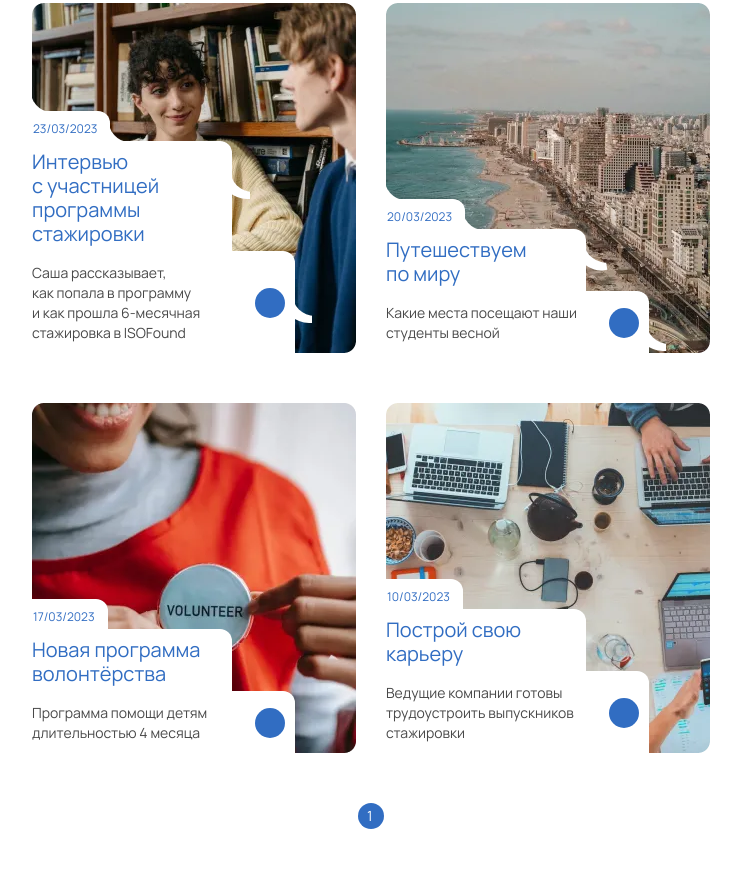
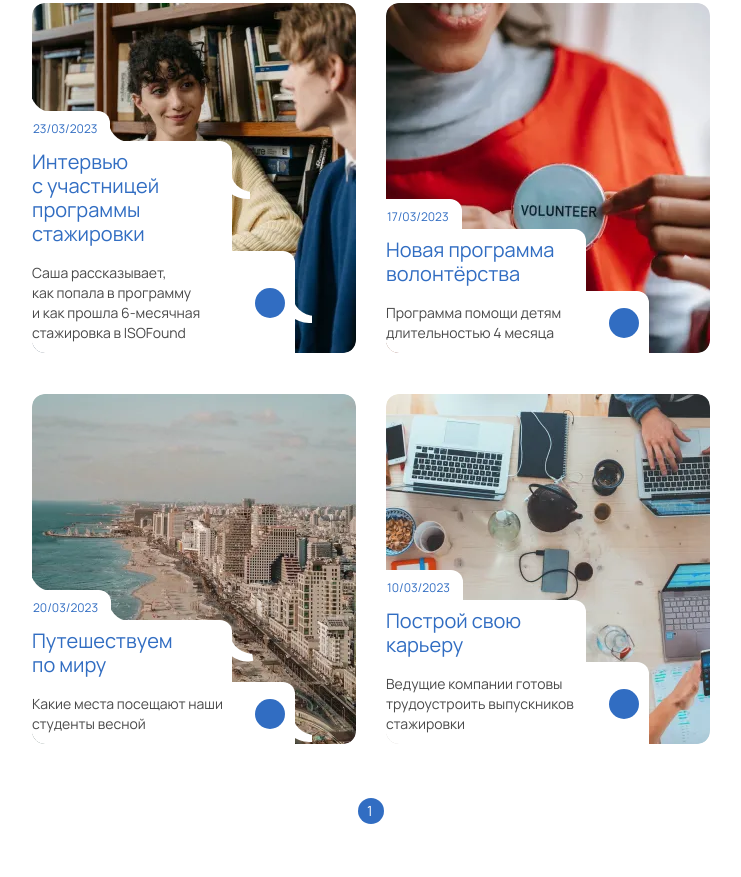
Before and after one commit to KomlevaAlena/Internship_accelerator_25, a website built with Vite: page source/index.html in a window 1280 px wide. Shown: the part 3963-4840 px from the top of the page, without its empty margins (269-1010 px from the left). Built offline with nearby package versions, Linux system fonts and the light colour scheme.

Commit message:
news__slider-wrapper

```diff
--- a/source/index.html
+++ b/source/index.html
@@ -461,6 +461,27 @@
                   <img src="img/news-interview-mobile-1x.webp" srcset="img/news-interview-mobile-2x.webp" width="290" height="240" alt="Команда за работой.">
                 </picture>
               </li>
+
+              <li class="news__item-slider news-card swiper-slide">
+                <div class="news-card__wrapper">
+                  <p class="news-card__date">17/03/2023</p>
+                  <h3 class="news-card__title title">Новая программа волонтёрства</h3>
+                  <div class="news-card__button-wrapper">
+                    <p class="news-card__text">Программа помощи детям длительностью 4 месяца</p>
+                      <a class="news-card__button toggle-blue" href="#">
+                        <span class="visually-hidden">Подробнее</span>
+                        <svg width="14" height="14">
+                          <use href="/__spritemap#sprite-arrow-button-rigth"></use>
+                        </svg>
+                      </a>
+                  </div>
+                </div>
+                <picture>
+                  <source media="(min-width: 1440px)" srcset="img/news-volunteer-1x.webp 1x, img/news-volunteer-2x.webp 2x" width="286" height="400" type="image/webp">
+                  <source media="(min-width: 768px)" srcset="img/news-volunteer-tablet-1x.webp 1x, img/news-volunteer-tablet-2x.webp 2x" width="324" height="350" type="image/webp">
+                  <img src="img/news-volunteer-1x.webp" srcset="img/news-volunteer-2x.webp" width="290" height="240" alt="Волонтер в оранжевой футболке.">
+                </picture>
+              </li>
               <li class="news__item-slider news-card swiper-slide news-trevel-slide">
                 <div class="news-card__wrapper">
                   <p class="news-card__date">20/03/2023</p>
@@ -479,26 +500,6 @@
                   <source media="(min-width: 1440px)" srcset="img/news-tavel-1x.webp 1x, img/news-tavel-2x.webp 2x" width="286" height="400" type="image/webp">
                   <source media="(min-width: 768px)" srcset="img/news-tavel-tablet-1x.webp 1x, img/news-tavel-tablet-2x.webp 2x" width="324" height="350" type="image/webp">
                   <img src="img/news-tavel-mobile-1x.webp" srcset="img/news-tavel-mobile-2x.webp" width="290" height="240" alt="Город.">
-                </picture>
-              </li>
-              <li class="news__item-slider news-card swiper-slide">
-                <div class="news-card__wrapper">
-                  <p class="news-card__date">17/03/2023</p>
-                  <h3 class="news-card__title title">Новая программа волонтёрства</h3>
-                  <div class="news-card__button-wrapper">
-                    <p class="news-card__text">Программа помощи детям длительностью 4 месяца</p>
-                      <a class="news-card__button toggle-blue" href="#">
-                        <span class="visually-hidden">Подробнее</span>
-                        <svg width="14" height="14">
-                          <use href="/__spritemap#sprite-arrow-button-rigth"></use>
-                        </svg>
-                      </a>
-                  </div>
-                </div>
-                <picture>
-                  <source media="(min-width: 1440px)" srcset="img/news-volunteer-1x.webp 1x, img/news-volunteer-2x.webp 2x" width="286" height="400" type="image/webp">
-                  <source media="(min-width: 768px)" srcset="img/news-volunteer-tablet-1x.webp 1x, img/news-volunteer-tablet-2x.webp 2x" width="324" height="350" type="image/webp">
-                  <img src="img/news-volunteer-1x.webp" srcset="img/news-volunteer-2x.webp" width="290" height="240" alt="Волонтер в оранжевой футболке.">
                 </picture>
               </li>
               <li class="news__item-slider news-card swiper-slide">
--- a/source/js/modules/modal-form.js
+++ b/source/js/modules/modal-form.js
@@ -1,41 +1,36 @@
+// modal-form.js
 export const modalForm = function modalDescription() {
   const openModalButton = document.getElementById('modal-open-button');
   const modalWindow = document.getElementById('modal-window');
-  const closeModalButton = modalWindow.getElementsByClassName('modal-form__toggle-close')[0];
-  const tagBody = document.getElementsByTagName('body');
+  const closeModalButton = modalWindow?.querySelector('.modal-form__toggle-close');
+  const tagBody = document.body;
   const modalWrapper = document.querySelector('.modal__wrapper');
 
-  //   openModalButton.onclick = function (e) {
-  //     e.preventDefault();
-  //     modalWindow.classList.add('modal-open');
-  //     tagBody.classList.add('hidden');
-  //   };
+  // Если хотя бы один элемент не найден — выводим ошибку
+  if (!openModalButton || !modalWindow || !closeModalButton || !modalWrapper) {
+    console.error('One or more modal elements not found:', {
+      openModalButton,
+      modalWindow,
+      closeModalButton,
+      modalWrapper
+    });
+    return; // Прекращаем выполнение, чтобы не было ошибок
+  }
 
-  //   closeModalButton.onclick = function (e) {
-  //     e.preventDefault();
-  //     modalWindow.classList.remove('modal-open');
-  //     tagBody.classList.remove('hidden');
-  //   };
-  //   modalWindow.onmousedown = function (e) {
-  //     const target = e.target;
-  //     const modalContent = modalWindow.getElementsByClassName('modal__content')[0];
-  //     if (e.target.closest(`.${ modalContent.className}`) === null) {
-  //       this.classList.remove('modal-open');
-  //       tagBody.classList.remove('hidden');
-  //     }
-  //   };
-  // });
-  openModalButton.addEventListener('click', () =>{
+  openModalButton.addEventListener('click', () => {
     modalWindow.classList.toggle('modal-open');
     tagBody.classList.toggle('hidden');
   });
-  closeModalButton.addEventListener('click', () =>{
+
+  closeModalButton.addEventListener('click', () => {
     modalWindow.classList.remove('modal-open');
     tagBody.classList.remove('hidden');
   });
+
   document.addEventListener('mouseup', (e) => {
     if (!modalWrapper.contains(e.target)) {
       modalWindow.classList.remove('modal-open');
+      tagBody.classList.remove('hidden');
     }
   });
 };
--- a/source/js/modules/slider.js
+++ b/source/js/modules/slider.js
@@ -74,7 +74,8 @@ export const sliderNews = new Swiper('.news__slider-wrapper', {
   direction: 'horizontal',
   loop: false,
   loopAddBlankSlides: true,
-  freeMode: true,
+  freeMode: false,
+  slidesPerView: 2,
   navigation: {
     nextEl: '.news__button-next',
     prevEl: '.news__button-prev',
@@ -82,6 +83,7 @@ export const sliderNews = new Swiper('.news__slider-wrapper', {
   pagination: {
     el: '.news-pagination',
     clickable: true,
+    type: 'bullets',
     renderBullet: function (index, className) {
       return `<span class="${ className }">${ index + 1 }</span>`;
     },
@@ -89,13 +91,18 @@ export const sliderNews = new Swiper('.news__slider-wrapper', {
   modules: [Navigation, Pagination, Grid],
   breakpoints: {
     320: {
-      slidesPerView: 'auto',
+      slidesPerView: 1,
       spaceBetween: 9,
       grid: {
         rows: 2,
+        columns: 1,
         fill: 'row',
-        gap: '0',
+        // gap: '0',
       },
+      pagination: {
+        dynamicBullets: false,
+        dynamicMainBullets: 4,
+      }
     },
     768: {
       slidesPerView: 2,
--- a/source/sass/blocks/news-card.scss
+++ b/source/sass/blocks/news-card.scss
@@ -1,7 +1,9 @@
 .news-card {
   display: block;
   position: relative;
-  margin-bottom: 20px;
+  margin-bottom: 11px;
+  border-radius: 13px;
+  overflow: hidden;
 }
 
 .news-card__wrapper {
--- a/source/sass/blocks/news.scss
+++ b/source/sass/blocks/news.scss
@@ -116,5 +116,6 @@
 }
 
 .news__slider-wrapper {
+  margin: 0 auto 13px;
  width: 290px;
 }
```
Also changed, not shown: source/img/news-volunteer-1x.webp, source/img/news-volunteer-2x.webp, source/img/news-work-1x.webp, source/img/news-work-2x.webp.
